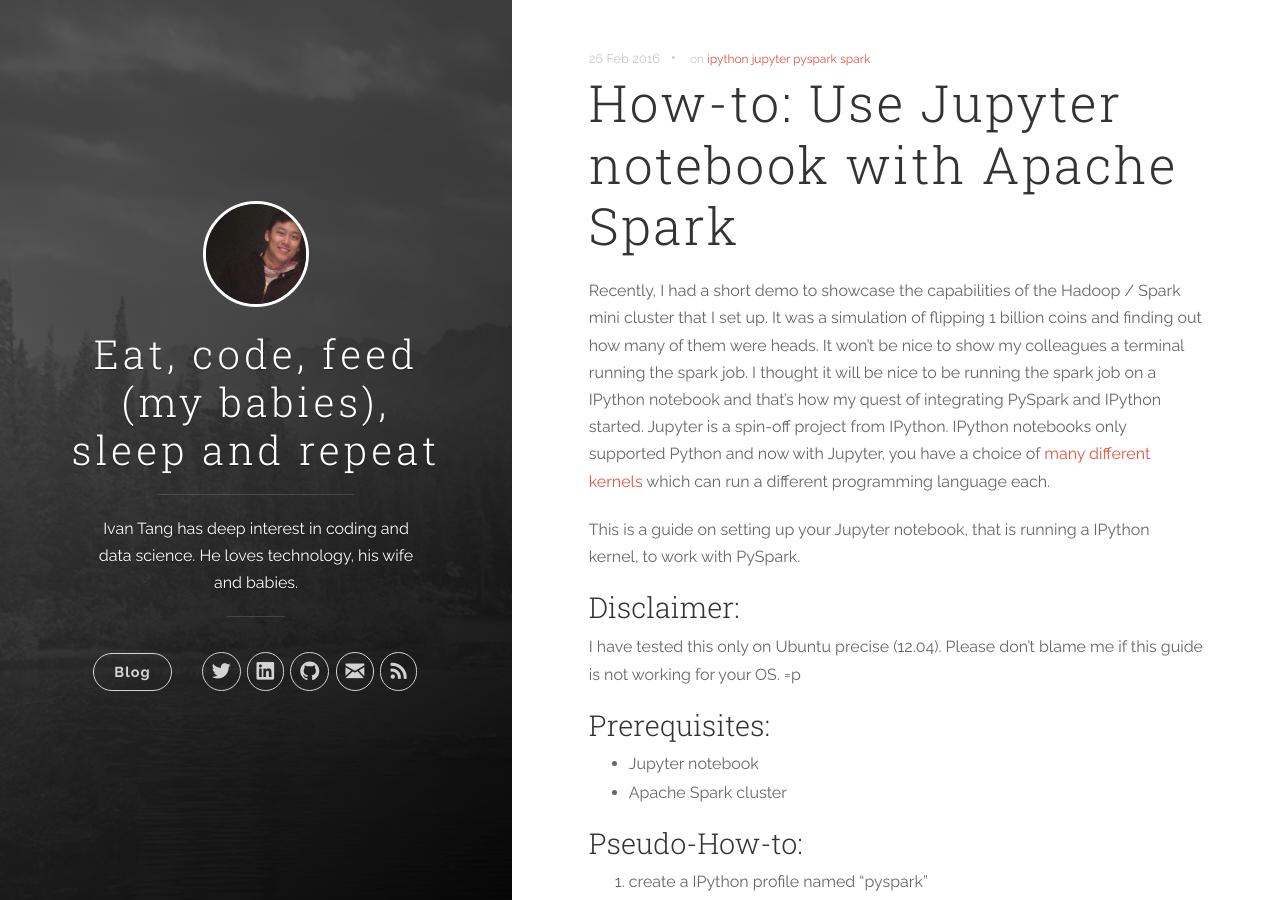
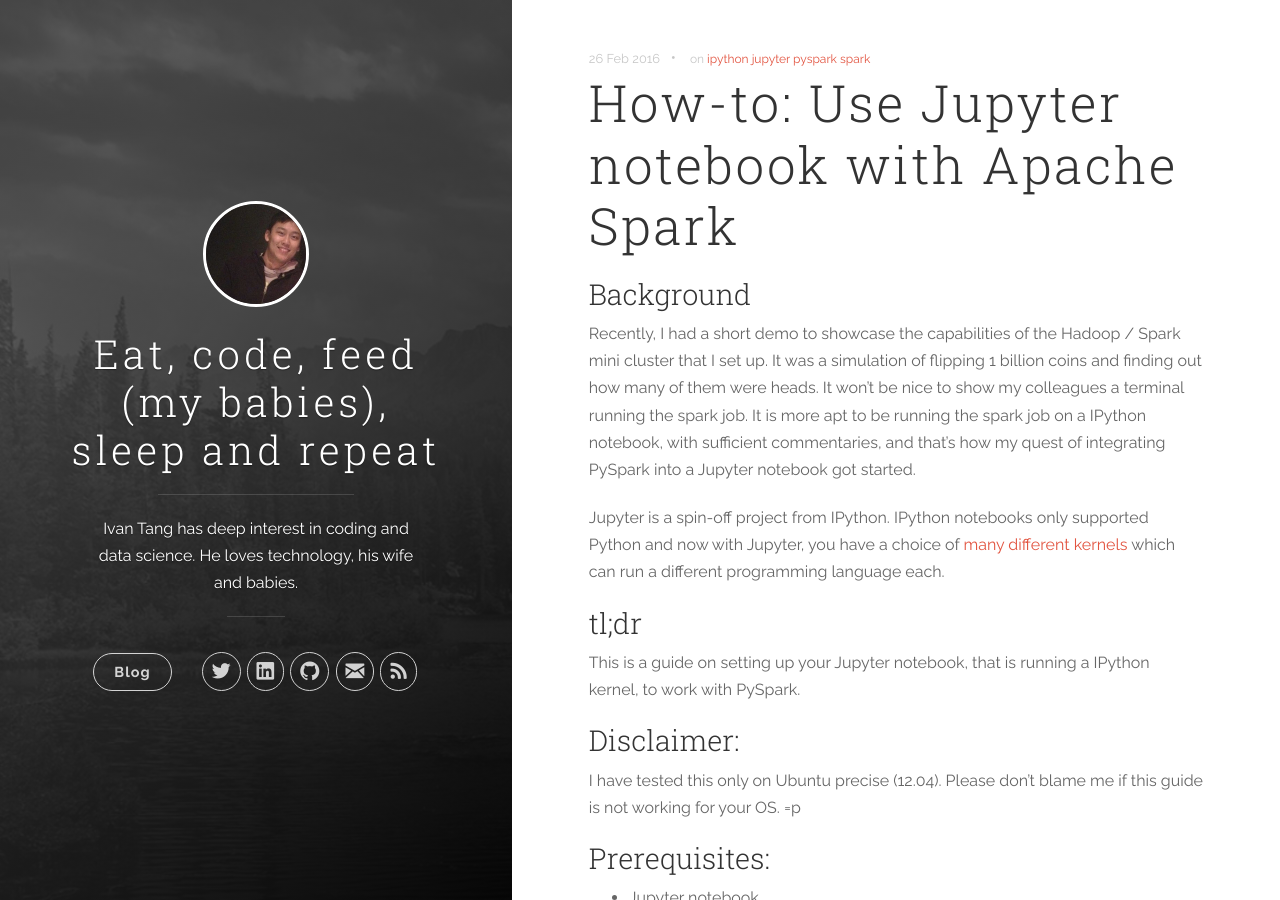
Before and after one commit to hiimivantang/hiimivantang.github.io, a Jekyll site: the page built from bigdata/spark/_posts/2016-02-26-pyspark-and-jupyter-notebook.markdown, in a window 1280 px wide and 900 px high. Built offline with Jekyll 4.4.1, drawn with Linux system fonts in a browser that asks for light colours; nearby versions of some CDN libraries; comment, search, counter and statistics services are not loaded.

Commit message:
editted pyspark post

```diff
--- a/bigdata/spark/_posts/2016-02-26-pyspark-and-jupyter-notebook.markdown
+++ b/bigdata/spark/_posts/2016-02-26-pyspark-and-jupyter-notebook.markdown
@@ -4,7 +4,14 @@
 tags: ipython jupyter pyspark spark
 ---
 
-Recently, I had a short demo to showcase the capabilities of the Hadoop / Spark mini cluster that I set up. It was a simulation of flipping 1 billion coins and finding out how many of them were heads. It won't be nice to show my colleagues a terminal running the spark job. I thought it will be nice to be running the spark job on a IPython notebook and that's how my quest of integrating PySpark and IPython started. Jupyter is a spin-off project from IPython. IPython notebooks only supported Python and now with Jupyter, you have a choice of [many different kernels][1] which can run a different programming language each.
+### Background
+
+Recently, I had a short demo to showcase the capabilities of the Hadoop / Spark mini cluster that I set up. It was a simulation of flipping 1 billion coins and finding out how many of them were heads. It won't be nice to show my colleagues a terminal running the spark job. It is more apt to be running the spark job on a IPython notebook, with sufficient commentaries, and that's how my quest of integrating PySpark into a Jupyter notebook got started.
+
+Jupyter is a spin-off project from IPython. IPython notebooks only supported Python and now with Jupyter, you have a choice of [many different kernels][1] which can run a different programming language each.
+
+
+### tl;dr
 
 This is a guide on setting up your Jupyter notebook, that is running a IPython kernel, to work with PySpark.
 
```
